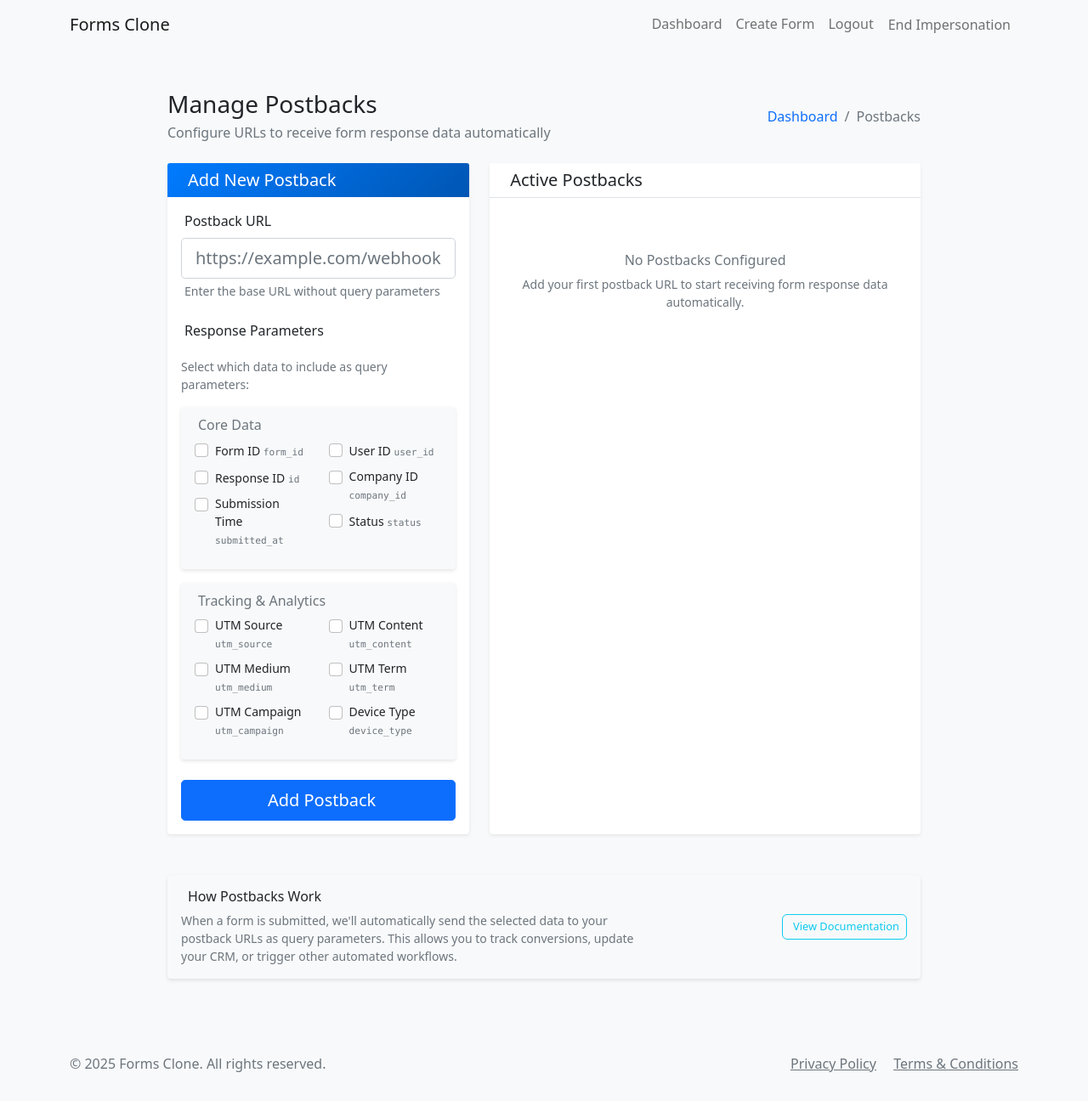
After one commit to AyushSoni14/Google-Form-Clone, a Flask app: page /postbacks in a window 1280 px wide. The commit adds this page. Shown: the whole page at 85% size. Run offline with Flask 3, Linux system fonts and the light colour scheme; a user stored in the database is signed in; data comes from the database, SQL or seed files in the repository; both versions use the stored data as it was after the commit; some libraries are stand-ins or nearby versions.

Commit message:
Postback

```diff
--- a/app.py
+++ b/app.py
@@ -104,13 +104,18 @@ def datetime_filter(date):
 app.jinja_env.filters['datetime'] = datetime_filter
 
 # Models
+class Postback(db.Model):
+    id = db.Column(db.Integer, primary_key=True)
+    url = db.Column(db.String(500), nullable=False)
+    user_id = db.Column(db.Integer, db.ForeignKey('user.id'), nullable=False)
+    created_at = db.Column(db.DateTime, default=datetime.utcnow)
 class User(UserMixin, db.Model):
     id = db.Column(db.Integer, primary_key=True)
     email = db.Column(db.String(120), unique=True, nullable=False)
     password_hash = db.Column(db.String(128))
     is_admin = db.Column(db.Boolean, default=False)
     forms = db.relationship('Form', backref='author', lazy=True)
-
+    postbacks = db.relationship('Postback', backref='user', lazy=True, cascade='all, delete-orphan')
     def set_password(self, password):
         self.password_hash = generate_password_hash(password)
 
@@ -3703,7 +3708,16 @@ def end_impersonation():
         return redirect(url_for('login'))
 @app.route('/postback_tester')
 def postback_tester():
-    return render_template('postback_tester.html')
+    postback_id = request.args.get('postback_id', type=int)
+    postback_url = ""
+
+    if postback_id:
+        postback = Postback.query.get(postback_id)
+        if postback:
+            postback_url = postback.url  # Assumes your Postback model has a 'url' field
+
+    return render_template('postback_tester.html', postback_url=postback_url)
+
 @app.route('/proxy_postback', methods=['POST'])
 def proxy_postback():
     data = request.get_json()
@@ -3725,32 +3739,71 @@ def proxy_postback():
         return jsonify({'error': str(e)}), 500
 from flask import request, render_template
 
-logs = []  # In-memory store, use DB if needed
-
-@app.route('/postback_data')
-def postback_data():
-    data = {
-        "offerid": request.args.get("offerid"),
-        "name": request.args.get("name"),
-        "rate": request.args.get("rate"),
-        "sub1": request.args.get("sub1"),
-        "status": request.args.get("status"),
-        "ip": request.args.get("ip"),
-    }
-    logs.append(data)
-    return jsonify({"status": "received", "data": data})
-
-@app.route('/logs')
-def show_logs():
-    html = """
-    <h2>Postback Logs</h2>
-    <ul>
-    {% for log in logs %}
-      <li>{{ log }}</li>
-    {% endfor %}
-    </ul>
-    """
-    return render_template_string(html, logs=logs)
+# logs = []  # In-memory store, use DB if needed
+
+# @app.route('/postback_data')
+# def postback_data():
+#     data = {
+#         "offerid": request.args.get("offerid"),
+#         "name": request.args.get("name"),
+#         "rate": request.args.get("rate"),
+#         "sub1": request.args.get("sub1"),
+#         "status": request.args.get("status"),
+#         "ip": request.args.get("ip"),
+#     }
+#     logs.append(data)
+#     return jsonify({"status": "received", "data": data})
+
+# @app.route('/logs')
+# def show_logs():
+#     html = """
+#     <h2>Postback Logs</h2>
+#     <ul>
+#     {% for log in logs %}
+#       <li>{{ log }}</li>
+#     {% endfor %}
+#     </ul>
+#     """
+#     return render_template_string(html, logs=logs)
+@app.route('/postbacks/delete/<int:postback_id>', methods=['POST'])
+@login_required
+def delete_postback(postback_id):
+    pb = Postback.query.filter_by(id=postback_id, user_id=current_user.id).first_or_404()
+    db.session.delete(pb)
+    db.session.commit()
+    flash('Postback deleted.', 'info')
+    return redirect(url_for('manage_postbacks'))
+
+@app.route('/postbacks', methods=['GET', 'POST'])
+@login_required
+def manage_postbacks():
+    if request.method == 'POST':
+        base_url = request.form.get('domain').strip()
+        selected_fields = []
+
+        possible_fields = [
+            'form_id', 'id', 'submitted_at', 'user_id', 'company_id', 'status',
+            'utm_source', 'utm_medium', 'utm_campaign', 'utm_content', 'utm_term', 'device_type'
+        ]
+
+        for field in possible_fields:
+            if request.form.get(f'include_{field}'):
+                selected_fields.append(f"{field}={{{field}}}")  # Placeholder syntax
+
+        final_url = base_url
+        if selected_fields:
+            final_url += '?' + '&'.join(selected_fields)
+
+        new_postback = Postback(url=final_url, user_id=current_user.id)
+        db.session.add(new_postback)
+        db.session.commit()
+        flash('Postback saved successfully!', 'success')
+        return redirect(url_for('manage_postbacks'))
+
+    postbacks = Postback.query.filter_by(user_id=current_user.id).all()
+    return render_template('manage_postbacks.html', postbacks=postbacks)
+
+
 
 if __name__ == '__main__':
     with app.app_context():
--- a/templates/dashboard.html
+++ b/templates/dashboard.html
@@ -415,6 +415,9 @@
             </a>
             <a href="{{ url_for('create_form') }}" class="btn btn-primary">
                 <i class="fas fa-plus me-2"></i>Create New Form
+            </a>
+             <a href="{{ url_for('manage_postbacks') }}" class="btn btn-primary">
+                <i class="fas fa-plus me-2"></i>Postback Integration
             </a>
         </div>
     </div>
--- /dev/null
+++ b/templates/manage_postbacks.html
@@ -0,0 +1,355 @@
+{% extends "base.html" %}
+
+{% block title %}Manage Postbacks{% endblock %}
+
+{% block content %}
+<div class="container-fluid px-4 py-4">
+    <div class="row justify-content-center">
+        <div class="col-xl-10 col-lg-11">
+            <!-- Header Section -->
+            <div class="d-flex justify-content-between align-items-center mb-4">
+                <div>
+                    <h1 class="h3 mb-1 text-gray-800">Manage Postbacks</h1>
+                    <p class="text-muted mb-0">Configure URLs to receive form response data automatically</p>
+                </div>
+                <nav aria-label="breadcrumb">
+                    <ol class="breadcrumb mb-0">
+                        <li class="breadcrumb-item"><a href="{{ url_for('index') }}" class="text-decoration-none">Dashboard</a></li>
+                        <li class="breadcrumb-item active" aria-current="page">Postbacks</li>
+                    </ol>
+                </nav>
+            </div>
+
+            <div class="row">
+                <!-- Add Postback Form -->
+                <div class="col-lg-5 mb-4">
+                    <div class="card border-0 shadow-sm h-100">
+                        <div class="card-header bg-gradient-primary text-white border-0">
+                            <h5 class="card-title mb-0">
+                                <i class="fas fa-plus-circle me-2"></i>Add New Postback
+                            </h5>
+                        </div>
+                        <div class="card-body">
+                            <form method="POST" class="needs-validation" novalidate>
+                                <div class="mb-4">
+                                    <label for="domain" class="form-label fw-semibold">
+                                        <i class="fas fa-link me-1 text-primary"></i>Postback URL
+                                    </label>
+                                    <input type="url"
+                                           name="domain"
+                                           id="domain"
+                                           class="form-control form-control-lg"
+                                           placeholder="https://example.com/webhook"
+                                           required>
+                                    <div class="form-text">
+                                        <i class="fas fa-info-circle me-1"></i>
+                                        Enter the base URL without query parameters
+                                    </div>
+                                    <div class="invalid-feedback">
+                                        Please provide a valid URL.
+                                    </div>
+                                </div>
+
+                                <div class="mb-4">
+                                    <label class="form-label fw-semibold mb-3">
+                                        <i class="fas fa-cogs me-1 text-primary"></i>Response Parameters
+                                    </label>
+                                    <div class="form-text mb-3">Select which data to include as query parameters:</div>
+
+                                    <div class="row g-3">
+                                        <div class="col-12">
+                                            <div class="card bg-light border-0">
+                                                <div class="card-body py-3">
+                                                    <h6 class="card-subtitle mb-2 text-muted">
+                                                        <i class="fas fa-database me-1"></i>Core Data
+                                                    </h6>
+                                                    <div class="row">
+                                                        <div class="col-md-6">
+                                                            {% for field, label in [
+                                                                ('form_id', 'Form ID'),
+                                                                ('id', 'Response ID'),
+                                                                ('submitted_at', 'Submission Time')
+                                                            ] %}
+                                                            <div class="form-check mb-2">
+                                                                <input class="form-check-input" type="checkbox" name="include_{{ field }}" id="include_{{ field }}">
+                                                                <label class="form-check-label small" for="include_{{ field }}">
+                                                                    {{ label }} <code class="text-muted">{{ field }}</code>
+                                                                </label>
+                                                            </div>
+                                                            {% endfor %}
+                                                        </div>
+                                                        <div class="col-md-6">
+                                                            {% for field, label in [
+                                                                ('user_id', 'User ID'),
+                                                                ('company_id', 'Company ID'),
+                                                                ('status', 'Status')
+                                                            ] %}
+                                                            <div class="form-check mb-2">
+                                                                <input class="form-check-input" type="checkbox" name="include_{{ field }}" id="include_{{ field }}">
+                                                                <label class="form-check-label small" for="include_{{ field }}">
+                                                                    {{ label }} <code class="text-muted">{{ field }}</code>
+                                                                </label>
+                                                            </div>
+                                                            {% endfor %}
+                                                        </div>
+                                                    </div>
+                                                </div>
+                                            </div>
+                                        </div>
+
+                                        <div class="col-12">
+                                            <div class="card bg-light border-0">
+                                                <div class="card-body py-3">
+                                                    <h6 class="card-subtitle mb-2 text-muted">
+                                                        <i class="fas fa-chart-line me-1"></i>Tracking & Analytics
+                                                    </h6>
+                                                    <div class="row">
+                                                        <div class="col-md-6">
+                                                            {% for field, label in [
+                                                                ('utm_source', 'UTM Source'),
+                                                                ('utm_medium', 'UTM Medium'),
+                                                                ('utm_campaign', 'UTM Campaign')
+                                                            ] %}
+                                                            <div class="form-check mb-2">
+                                                                <input class="form-check-input" type="checkbox" name="include_{{ field }}" id="include_{{ field }}">
+                                                                <label class="form-check-label small" for="include_{{ field }}">
+                                                                    {{ label }} <code class="text-muted">{{ field }}</code>
+                                                                </label>
+                                                            </div>
+                                                            {% endfor %}
+                                                        </div>
+                                                        <div class="col-md-6">
+                                                            {% for field, label in [
+                                                                ('utm_content', 'UTM Content'),
+                                                                ('utm_term', 'UTM Term'),
+                                                                ('device_type', 'Device Type')
+                                                            ] %}
+                                                            <div class="form-check mb-2">
+                                                                <input class="form-check-input" type="checkbox" name="include_{{ field }}" id="include_{{ field }}">
+                                                                <label class="form-check-label small" for="include_{{ field }}">
+                                                                    {{ label }} <code class="text-muted">{{ field }}</code>
+                                                                </label>
+                                                            </div>
+                                                            {% endfor %}
+                                                        </div>
+                                                    </div>
+                                                </div>
+                                            </div>
+                                        </div>
+                                    </div>
+                                </div>
+
+                                <div class="d-grid">
+                                    <button type="submit" class="btn btn-primary btn-lg">
+                                        <i class="fas fa-plus me-2"></i>Add Postback
+                                    </button>
+                                </div>
+                            </form>
+                        </div>
+                    </div>
+                </div>
+
+                <!-- Active Postbacks List -->
+                <div class="col-lg-7 mb-4">
+                    <div class="card border-0 shadow-sm h-100">
+                        <div class="card-header bg-white border-bottom">
+                            <div class="d-flex justify-content-between align-items-center">
+                                <h5 class="card-title mb-0">
+                                    <i class="fas fa-list me-2 text-primary"></i>Active Postbacks
+                                </h5>
+                                {% if postbacks %}
+                                <span class="badge bg-primary rounded-pill">{{ postbacks|length }}</span>
+                                {% endif %}
+                            </div>
+                        </div>
+                        <div class="card-body p-0">
+                            {% if postbacks %}
+                                <div class="table-responsive">
+                                    <table class="table table-hover mb-0">
+                                        <thead class="table-light">
+                                            <tr>
+                                                <th class="border-0 fw-semibold">Postback Details</th>
+                                                <th class="border-0 fw-semibold text-center" width="200">Actions</th>
+                                            </tr>
+                                        </thead>
+                                        <tbody>
+                                            {% for pb in postbacks %}
+                                            <tr>
+                                                <td class="py-3">
+                                                    <div class="d-flex flex-column">
+                                                        <div class="mb-1">
+                                                            <i class="fas fa-external-link-alt me-2 text-primary"></i>
+                                                            <strong class="text-dark">{{ pb.url }}</strong>
+                                                        </div>
+                                                        {% if pb.query_params %}
+                                                        <div class="small text-muted">
+                                                            <i class="fas fa-code me-1"></i>
+                                                            Parameters: <code class="bg-light px-2 py-1 rounded">?{{ pb.query_params }}</code>
+                                                        </div>
+                                                        {% else %}
+                                                        <div class="small text-muted">
+                                                            <i class="fas fa-info-circle me-1"></i>
+                                                            No query parameters configured
+                                                        </div>
+                                                        {% endif %}
+                                                    </div>
+                                                </td>
+                                                <td class="text-center py-3">
+                                                    <div class="d-flex gap-2 justify-content-center">
+                                                        <a href="/postback_tester?postback_id={{ pb.id }}"
+                                                           class="btn btn-success btn-sm px-3"
+                                                           data-bs-toggle="tooltip"
+                                                           title="Send a test request to verify this postback URL is working">
+                                                            <i class="fas fa-play me-1"></i>Test
+                                                        </a>
+                                                        <form method="POST"
+                                                              action="{{ url_for('delete_postback', postback_id=pb.id) }}"
+                                                              onsubmit="return confirm('Are you sure you want to permanently delete this postback URL?');"
+                                                              class="d-inline">
+                                                            <button type="submit"
+                                                                    class="btn btn-danger btn-sm px-3"
+                                                                    data-bs-toggle="tooltip"
+                                                                    title="Permanently remove this postback URL">
+                                                                <i class="fas fa-times me-1"></i>Delete
+                                                            </button>
+                                                        </form>
+                                                    </div>
+                                                </td>
+                                            </tr>
+                                            {% endfor %}
+                                        </tbody>
+                                    </table>
+                                </div>
+                            {% else %}
+                                <div class="text-center py-5">
+                                    <div class="mb-3">
+                                        <i class="fas fa-inbox fa-3x text-muted"></i>
+                                    </div>
+                                    <h6 class="text-muted mb-2">No Postbacks Configured</h6>
+                                    <p class="text-muted small mb-0">Add your first postback URL to start receiving form response data automatically.</p>
+                                </div>
+                            {% endif %}
+                        </div>
+                    </div>
+                </div>
+            </div>
+
+            <!-- Help Section -->
+            <div class="row mt-4">
+                <div class="col-12">
+                    <div class="card border-0 bg-light">
+                        <div class="card-body">
+                            <div class="row align-items-center">
+                                <div class="col-md-8">
+                                    <h6 class="mb-2">
+                                        <i class="fas fa-question-circle me-2 text-info"></i>How Postbacks Work
+                                    </h6>
+                                    <p class="text-muted small mb-0">
+                                        When a form is submitted, we'll automatically send the selected data to your postback URLs as query parameters.
+                                        This allows you to track conversions, update your CRM, or trigger other automated workflows.
+                                    </p>
+                                </div>
+                                <div class="col-md-4 text-md-end">
+                                    <a href="#" class="btn btn-outline-info btn-sm">
+                                        <i class="fas fa-book me-1"></i>View Documentation
+                                    </a>
+                                </div>
+                            </div>
+                        </div>
+                    </div>
+                </div>
+            </div>
+        </div>
+    </div>
+</div>
+
+<style>
+.bg-gradient-primary {
+    background: linear-gradient(135deg, #007bff 0%, #0056b3 100%);
+}
+
+.form-check-input:checked {
+    background-color: #007bff;
+    border-color: #007bff;
+}
+
+.card {
+    transition: all 0.2s ease-in-out;
+}
+
+.card:hover {
+    transform: translateY(-2px);
+}
+
+.table-hover tbody tr:hover {
+    background-color: rgba(0, 123, 255, 0.05);
+}
+
+code {
+    font-size: 0.8em;
+}
+
+.btn-group .btn {
+    transition: all 0.2s ease-in-out;
+}
+
+.btn-group .btn:hover {
+    transform: translateY(-1px);
+}
+
+.btn-sm {
+    font-size: 0.8rem;
+    font-weight: 500;
+    border-radius: 6px;
+}
+
+.btn-success {
+    background-color: #28a745;
+    border-color: #28a745;
+}
+
+.btn-success:hover {
+    background-color: #218838;
+    border-color: #1e7e34;
+    transform: translateY(-1px);
+}
+
+.btn-danger:hover {
+    background-color: #c82333;
+    border-color: #bd2130;
+    transform: translateY(-1px);
+}
+
+.form-control:focus {
+    border-color: #007bff;
+    box-shadow: 0 0 0 0.2rem rgba(0, 123, 255, 0.25);
+}
+</style>
+
+<script>
+// Form validation
+(function() {
+    'use strict';
+    window.addEventListener('load', function() {
+        var forms = document.getElementsByClassName('needs-validation');
+        var validation = Array.prototype.filter.call(forms, function(form) {
+            form.addEventListener('submit', function(event) {
+                if (form.checkValidity() === false) {
+                    event.preventDefault();
+                    event.stopPropagation();
+                }
+                form.classList.add('was-validated');
+            }, false);
+        });
+    }, false);
+})();
+
+// Initialize tooltips
+document.addEventListener('DOMContentLoaded', function() {
+    var tooltipTriggerList = [].slice.call(document.querySelectorAll('[data-bs-toggle="tooltip"]'));
+    var tooltipList = tooltipTriggerList.map(function(tooltipTriggerEl) {
+        return new bootstrap.Tooltip(tooltipTriggerEl);
+    });
+});
+</script>
+{% endblock %}
--- a/templates/postback_tester.html
+++ b/templates/postback_tester.html
@@ -13,8 +13,10 @@
         <div class="card shadow">
             <div class="card-body p-4">
                 <div class="mb-3">
-                    <label for="postbackUrl" class="form-label">Postback URL:</label>
-                    <input type="text" class="form-control" id="postbackUrl" placeholder="Enter Postback URL (with optional {username}, {payout})" />
+                   <label for="postbackUrl" class="form-label">Postback URL:</label>
+<input type="text" class="form-control" id="postbackUrl"
+       value="{{ postback_url }}"
+       placeholder="Enter Postback URL (with optional {username}, {company_name})" />
                 </div>
 
                 <div class="mb-3">
```
Also changed, not shown: migrations/versions/9b3db59e2844_add_postback_table.py (added, +35 -0 lines), templates/show_transaction.html (deleted, +0 -10 lines), instance/forms.db.
